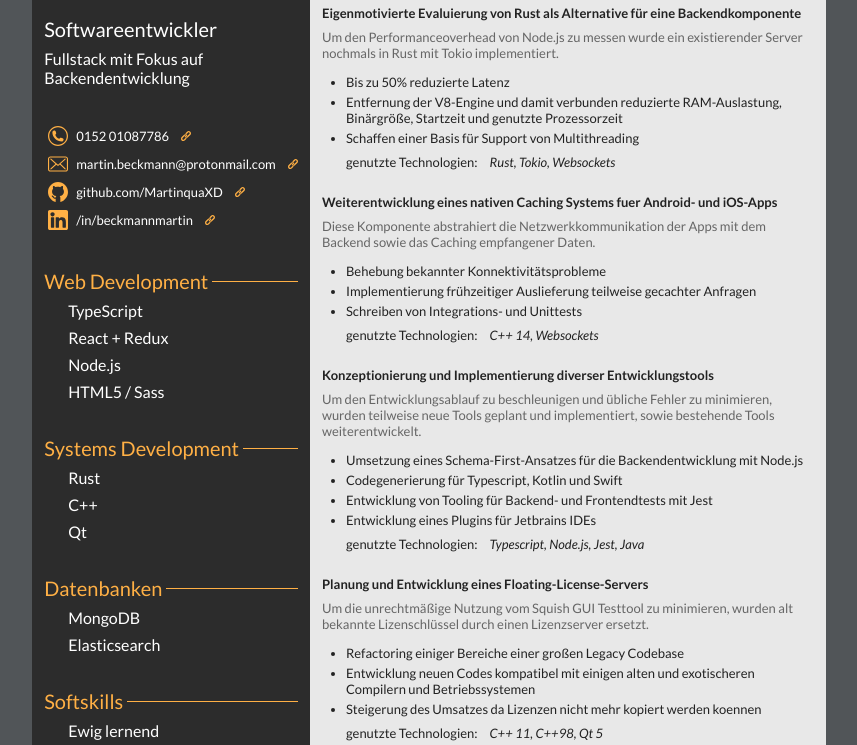
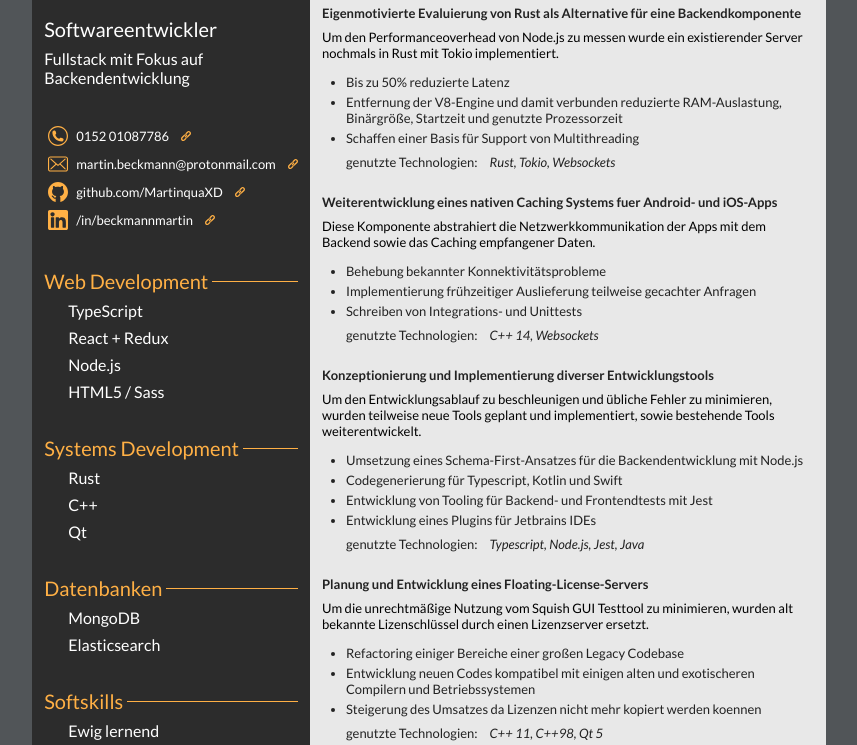
Before and after one commit to MartinquaXD/cv, a website: page src/index.html in a window 1280 px wide. Shown: the part 44-789 px from the top of the page, without its empty margins (211-1068 px from the left). Drawn offline with nearby package versions, Linux system fonts and the light colour scheme; files that its build step writes are made by us from their sources.

Commit message:
Make description of project black
The gray didn't add so much to the overall look and made it harder to
read the text.

```diff
--- a/src/scss/styles.scss
+++ b/src/scss/styles.scss
@@ -209,7 +209,7 @@ body {
           }
 
           .segmentDescription {
-            color: #666;
+            color: #000;
             margin-bottom: $SM;
           }
 
```
